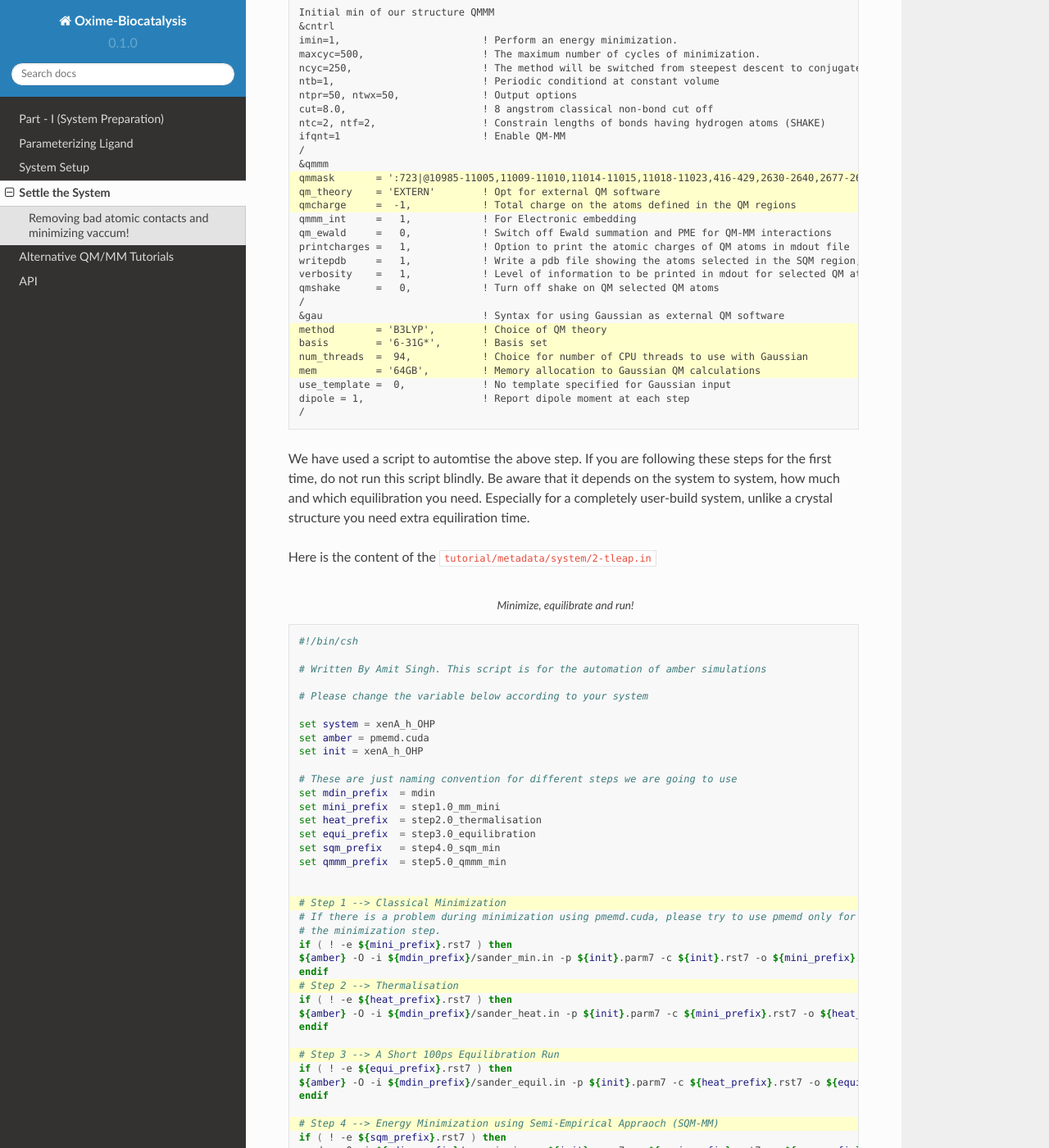
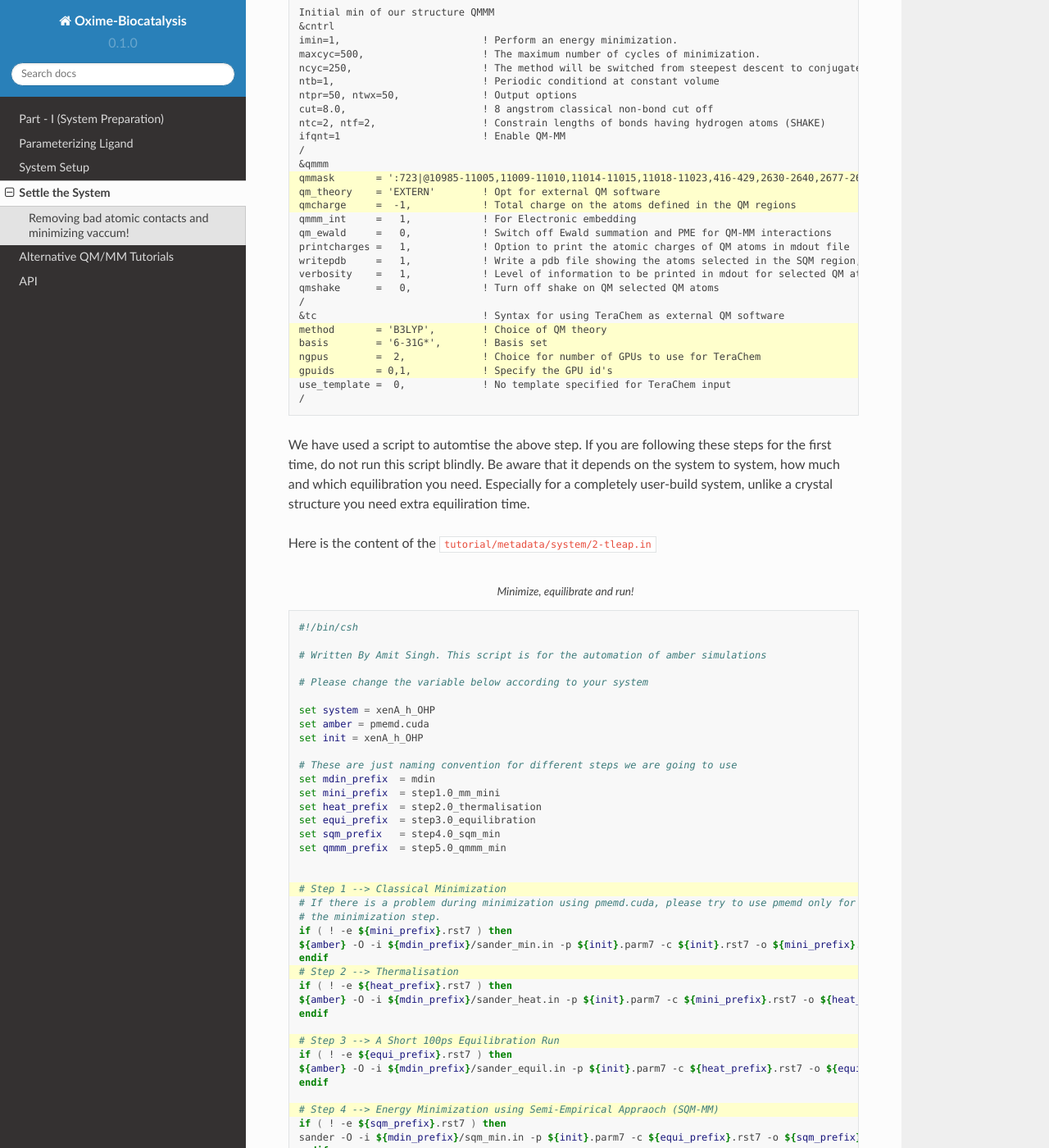
Before and after one commit to hopanoid/Enzyme-Reaction-Dynamics-Tutorial, a Sphinx documentation site: the page built from docs/source/4-settle_system.rst, in a window 1280 px wide and 1400 px high, scrolled down 3405 px. Shown: the whole window at 82% size. Built offline with Sphinx 7.4.7 and the Read the Docs theme 2.0.0, drawn with Linux system fonts in a browser that asks for light colours; some of the changed text lies outside the part shown.

```diff
--- a/docs/source/2-ligand.rst
+++ b/docs/source/2-ligand.rst
@@ -26,7 +26,7 @@ it has a nice visualisation of the protonation states at a different pH values.
         reported pka of a similar molecule) [#f1]_ ,
         which means both neutral and negatively charged species of OHP can exist equally in the solution at
         physiological pH (7.4). However, enzymes do modulate the
-        pKa of the ligands, for example, the reduced flavin (FMNH) in the active site of OYE prefer a
+        pKa of the ligands, for example, the reduced flavin (FMNH-) in the active site of OYE prefer a
         positive substrate rather than a negatively charged substrate. [#f2]_ This prefernce could shift
         the equilibrium towards neutral OHP. Hence, we considered modelling a neutral OHP based on the
         prefernce of active-site of our enzyme.
--- a/docs/source/4-settle_system.rst
+++ b/docs/source/4-settle_system.rst
@@ -163,13 +163,12 @@ This is a usual NPT run for 100 ps. Just to allow the solvent and hydrogen atoms
         verbosity    =   1,            ! Level of information to be printed in mdout for selected QM atoms
         qmshake      =   0,            ! Turn off shake on QM selected QM atoms
         /
-        &gau                           ! Syntax for using Gaussian as external QM software
+        &tc                            ! Syntax for using TeraChem as external QM software
         method       = 'B3LYP',        ! Choice of QM theory
         basis        = '6-31G*',       ! Basis set
-        num_threads  =  94,            ! Choice for number of CPU threads to use with Gaussian
-        mem          = '64GB',         ! Memory allocation to Gaussian QM calculations
-        use_template =  0,             ! No template specified for Gaussian input
-        dipole = 1,                    ! Report dipole moment at each step
+        ngpus        =  2,             ! Choice for number of GPUs to use for TeraChem
+        gpuids       = 0,1,            ! Specify the GPU id's
+        use_template =  0,             ! No template specified for TeraChem input
         /
 
 We have used a script to automtise the above step. If you are following these steps for the first time, do not run this script blindly. Be aware that it depends on the system to system, how much and which equilibration you need. Especially for a completely user-build system, unlike a crystal structure you need extra equiliration time.
```
Also changed, not shown: other parts of docs/source/4-settle_system.rst (+1 -1 lines), docs/source/1-protein.rst (+4 -4 lines).
